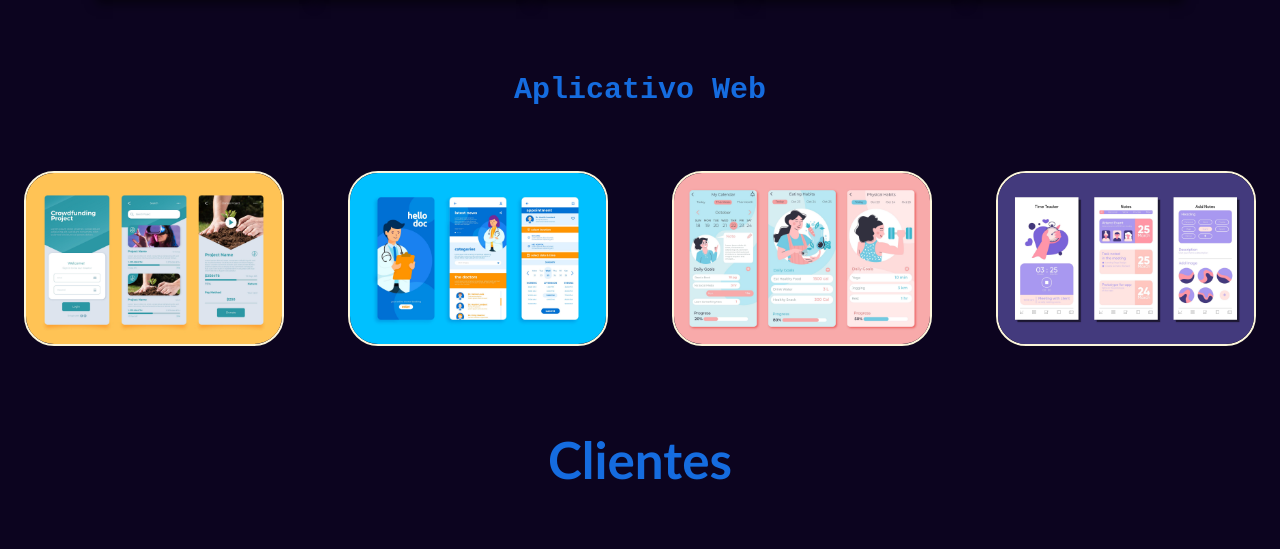
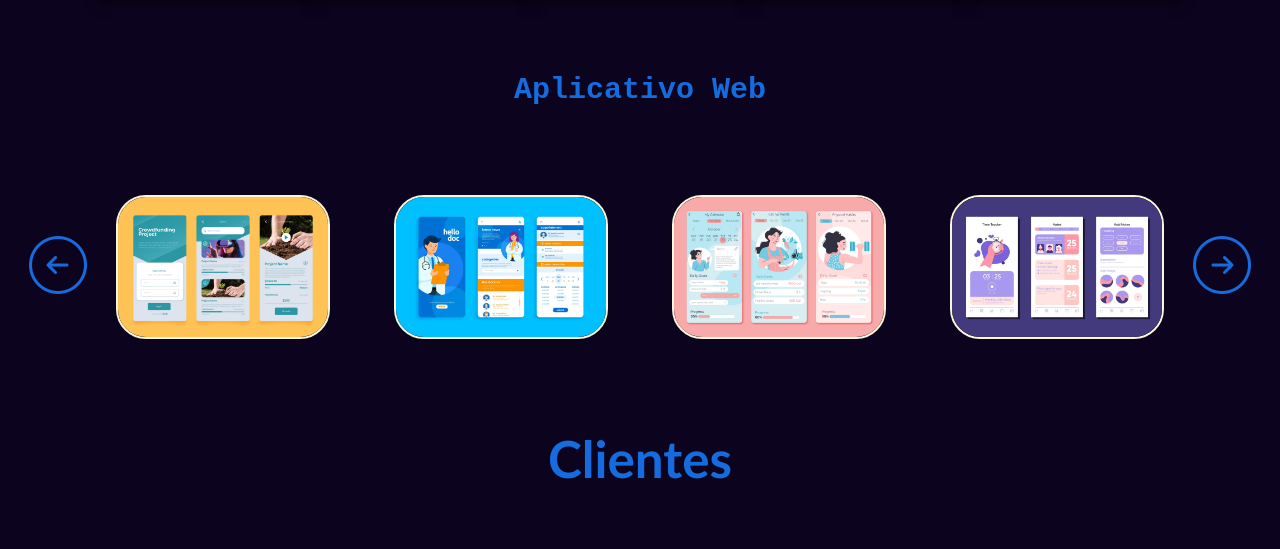
Before and after one commit to caiqueq34/Prototipo-sapphire, a plain HTML site: page index.html in a window 1280 px wide. Shown: the part 1840-2389 px from the top of the page. Drawn offline with Linux system fonts and the light colour scheme.

Commit message:
Ateração de detalhes

```diff
--- a/index.html
+++ b/index.html
@@ -188,6 +188,10 @@
 
         </div></br>
         <h3 class="tituloCases">Aplicativo Web</h3>
+        <div class="carrossel-2">
+            <div class="setas">
+                <img id="left" src="img/seta-ante.png" onclick="Slide()"/>
+            </div>
             <div class="casesAppWeb">
                 <img src="img/appweb1.jpg" alt="" id="casesappweb">
                 <img src="img/appweb2.jpg" alt="" id="casesappweb">
@@ -195,6 +199,10 @@
                 <img src="img/appweb4.jpg" alt="" id="casesappweb">
             </div></br></section>
             <a href="#"><img id="seta" src="img/icons8-seta-para-cima-100.png"></a>
+            <div class="setas">
+                <img id="right" src="img/seta-prox.png" onclick="Slide()"/>
+            </div>
+        </div>
     </div>
 
     <!-- CLIENTES -->
```
Lines whose indentation alone changed are shown as unchanged.
